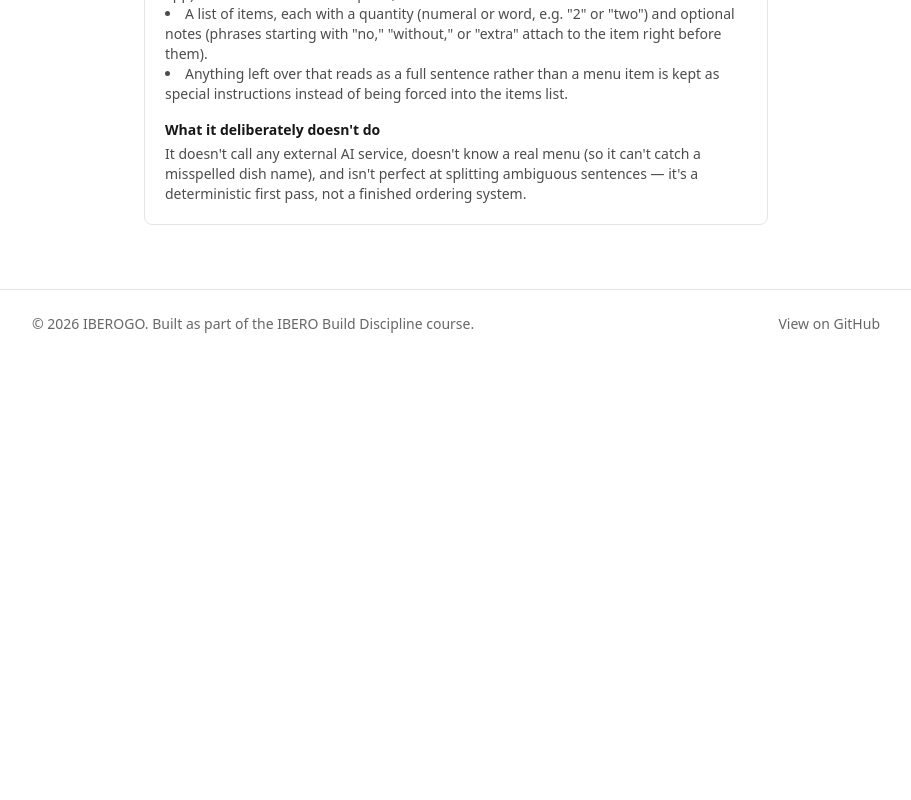
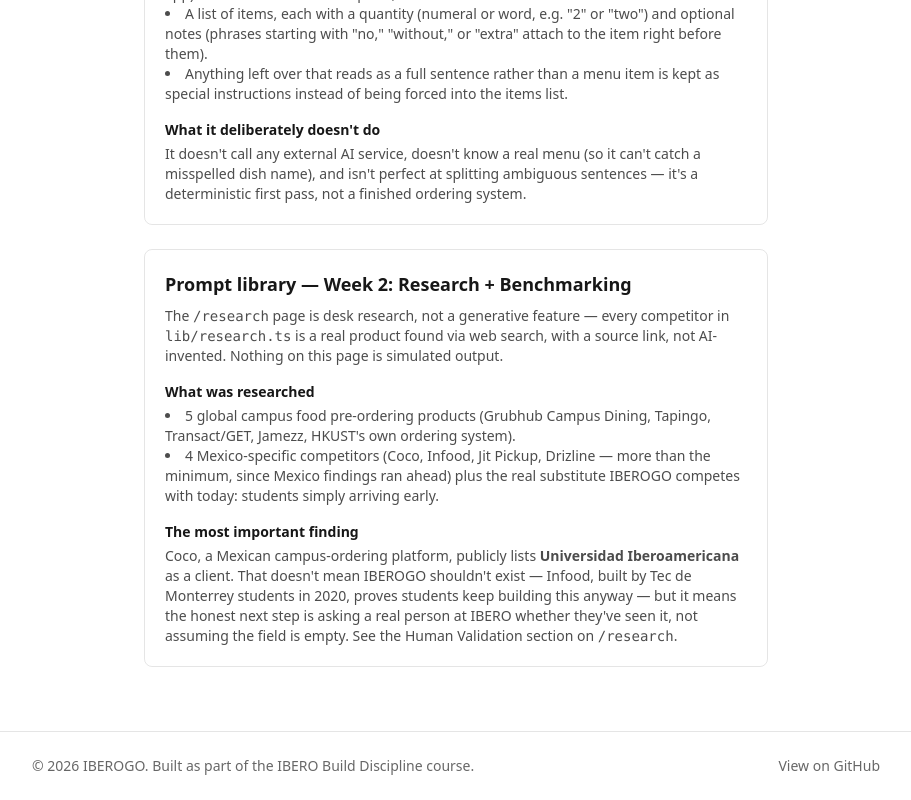
Before and after one commit to jpcarrascoo/iberogo, a Next.js app: page /docs in a window 1280 px wide. Shown: the part 610-1410 px from the top of the page, without its empty margins (184-1095 px from the left). Before the commit the page ends 968 px from the top, so only its background shows below. Built offline with nearby package versions, Linux system fonts and the light colour scheme.

Commit message:
Add /docs prompt library entry for Week 2

```diff
--- a/app/docs/page.tsx
+++ b/app/docs/page.tsx
@@ -59,6 +59,45 @@
           deterministic first pass, not a finished ordering system.
         </p>
       </section>
+
+      <section className="mt-6 rounded-lg border border-black/10 p-5 dark:border-white/10">
+        <h2 className="text-lg font-semibold">
+          Prompt library — Week 2: Research + Benchmarking
+        </h2>
+        <p className="mt-2 text-sm text-black/70 dark:text-white/60">
+          The <code>/research</code> page is desk research, not a generative
+          feature — every competitor in <code>lib/research.ts</code> is a
+          real product found via web search, with a source link, not
+          AI-invented. Nothing on this page is simulated output.
+        </p>
+
+        <h3 className="mt-4 text-sm font-semibold">What was researched</h3>
+        <ul className="mt-1 list-inside list-disc text-sm text-black/70 dark:text-white/60">
+          <li>
+            5 global campus food pre-ordering products (Grubhub Campus
+            Dining, Tapingo, Transact/GET, Jamezz, HKUST&apos;s own ordering
+            system).
+          </li>
+          <li>
+            4 Mexico-specific competitors (Coco, Infood, Jit Pickup,
+            Drizline — more than the minimum, since Mexico findings ran
+            ahead) plus the real substitute IBEROGO competes with today:
+            students simply arriving early.
+          </li>
+        </ul>
+
+        <h3 className="mt-4 text-sm font-semibold">The most important finding</h3>
+        <p className="mt-1 text-sm text-black/70 dark:text-white/60">
+          Coco, a Mexican campus-ordering platform, publicly lists{" "}
+          <strong>Universidad Iberoamericana</strong> as a client. That
+          doesn&apos;t mean IBEROGO shouldn&apos;t exist — Infood, built by
+          Tec de Monterrey students in 2020, proves students keep building
+          this anyway — but it means the honest next step is asking a real
+          person at IBERO whether they&apos;ve seen it, not assuming the
+          field is empty. See the Human Validation section on{" "}
+          <code>/research</code>.
+        </p>
+      </section>
     </div>
   );
 }
```
